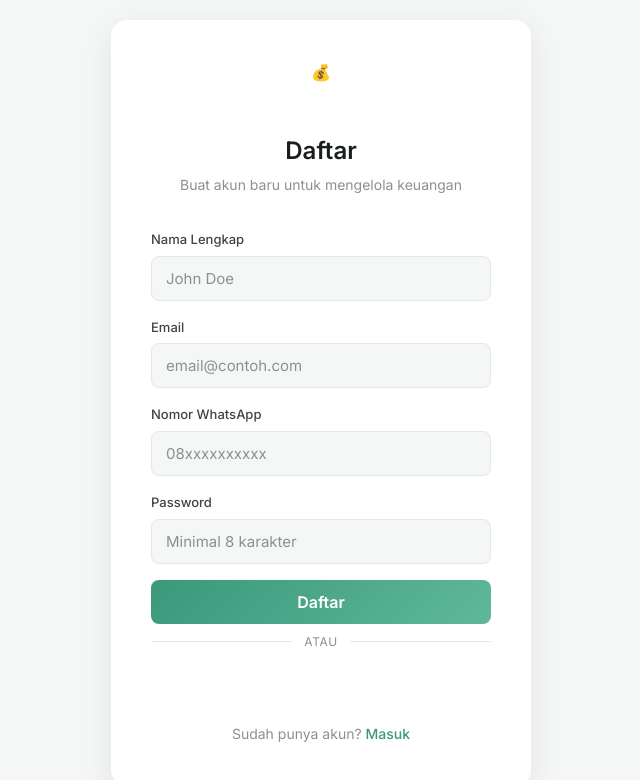
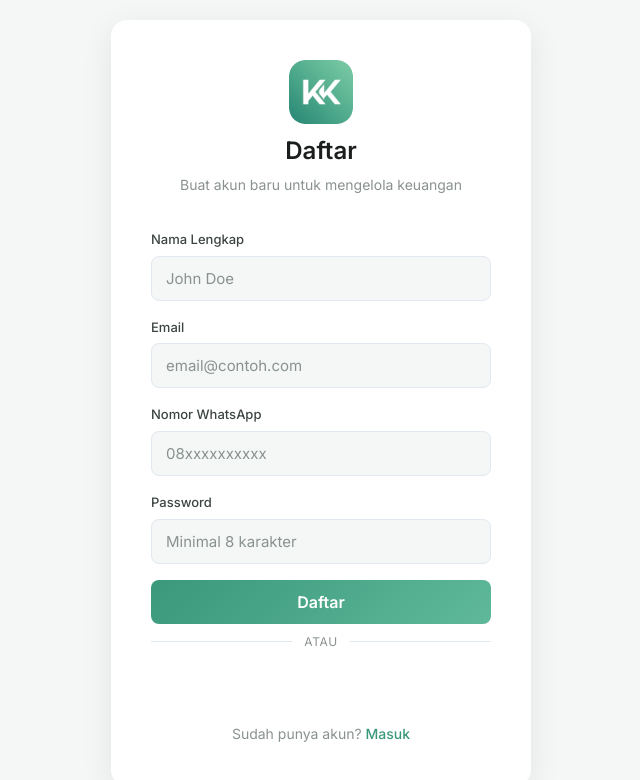
Before and after one commit to cahrur/kelola-keuangan, a React (Vite) app: page /register in a window 1280 px wide. Shown: the top 780 px of the page, without its empty margins (319-959 px from the left). Built offline with nearby package versions, Linux system fonts and the light colour scheme; no server answers.

Commit message:
fix logo pada page register

```diff
--- a/src/pages/RegisterPage.jsx
+++ b/src/pages/RegisterPage.jsx
@@ -2,6 +2,7 @@ import { useState } from 'react';
 import { Link, useNavigate } from 'react-router-dom';
 import { GoogleLogin } from '@react-oauth/google';
 import useAuthStore from '../stores/authStore';
+import logoImg from '../assets/logo.png';
 import './AuthPage.css';
 
 export default function RegisterPage() {
@@ -71,7 +72,7 @@ export default function RegisterPage() {
             <div className="auth-page">
                 <div className="auth-card">
                     <div className="auth-card__header">
-                        <div className="auth-card__logo">💰</div>
+                        <img className="auth-card__logo" src={logoImg} alt="Kelola Keuangan" width="64" height="64" />
                         <h1 className="auth-card__title">Daftar dengan Google</h1>
                         <p className="auth-card__subtitle">Masukkan nomor WhatsApp kamu</p>
                     </div>
@@ -112,7 +113,7 @@ export default function RegisterPage() {
         <div className="auth-page">
             <div className="auth-card">
                 <div className="auth-card__header">
-                    <div className="auth-card__logo">💰</div>
+                    <img className="auth-card__logo" src={logoImg} alt="Kelola Keuangan" width="64" height="64" />
                     <h1 className="auth-card__title">Daftar</h1>
                     <p className="auth-card__subtitle">Buat akun baru untuk mengelola keuangan</p>
                 </div>
```
